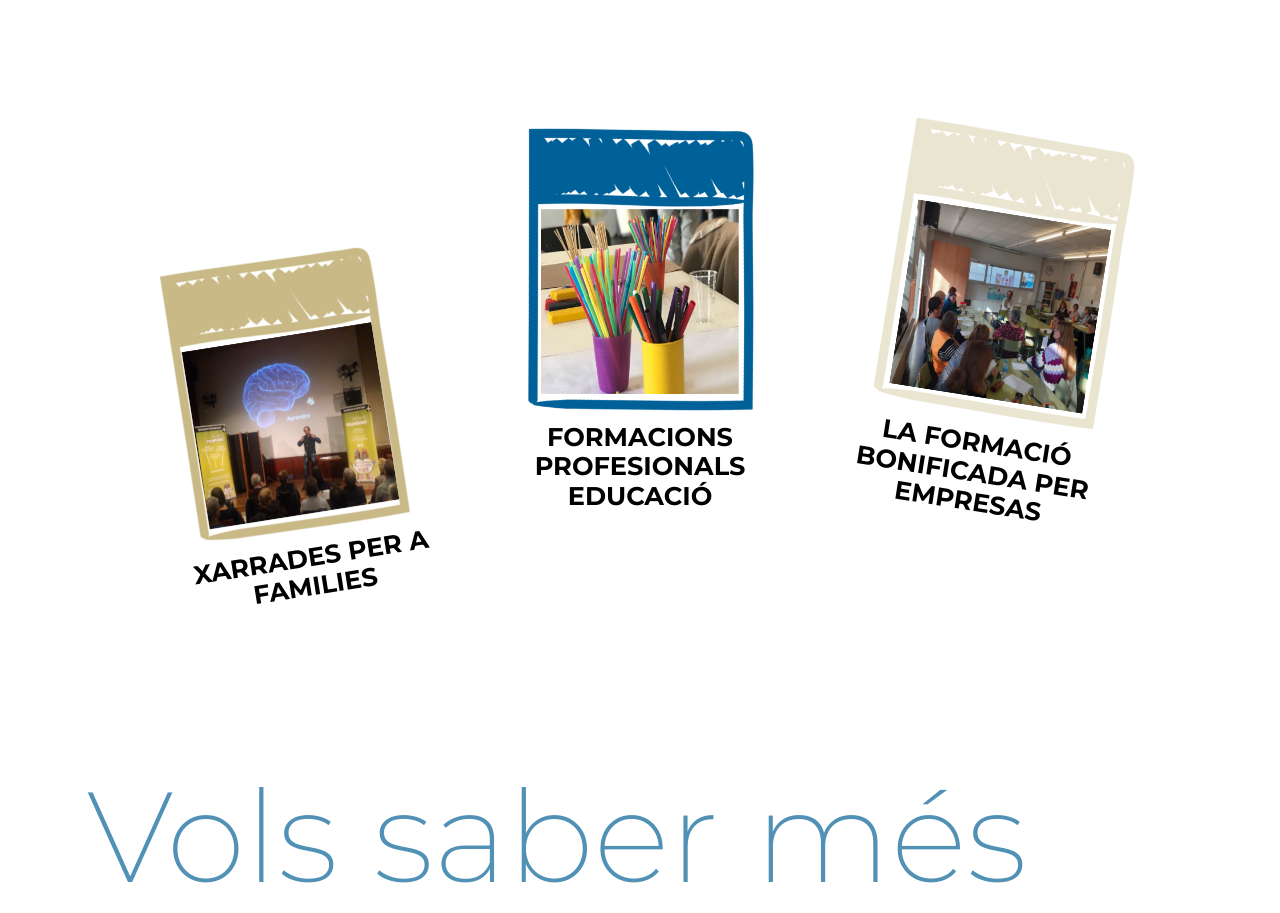
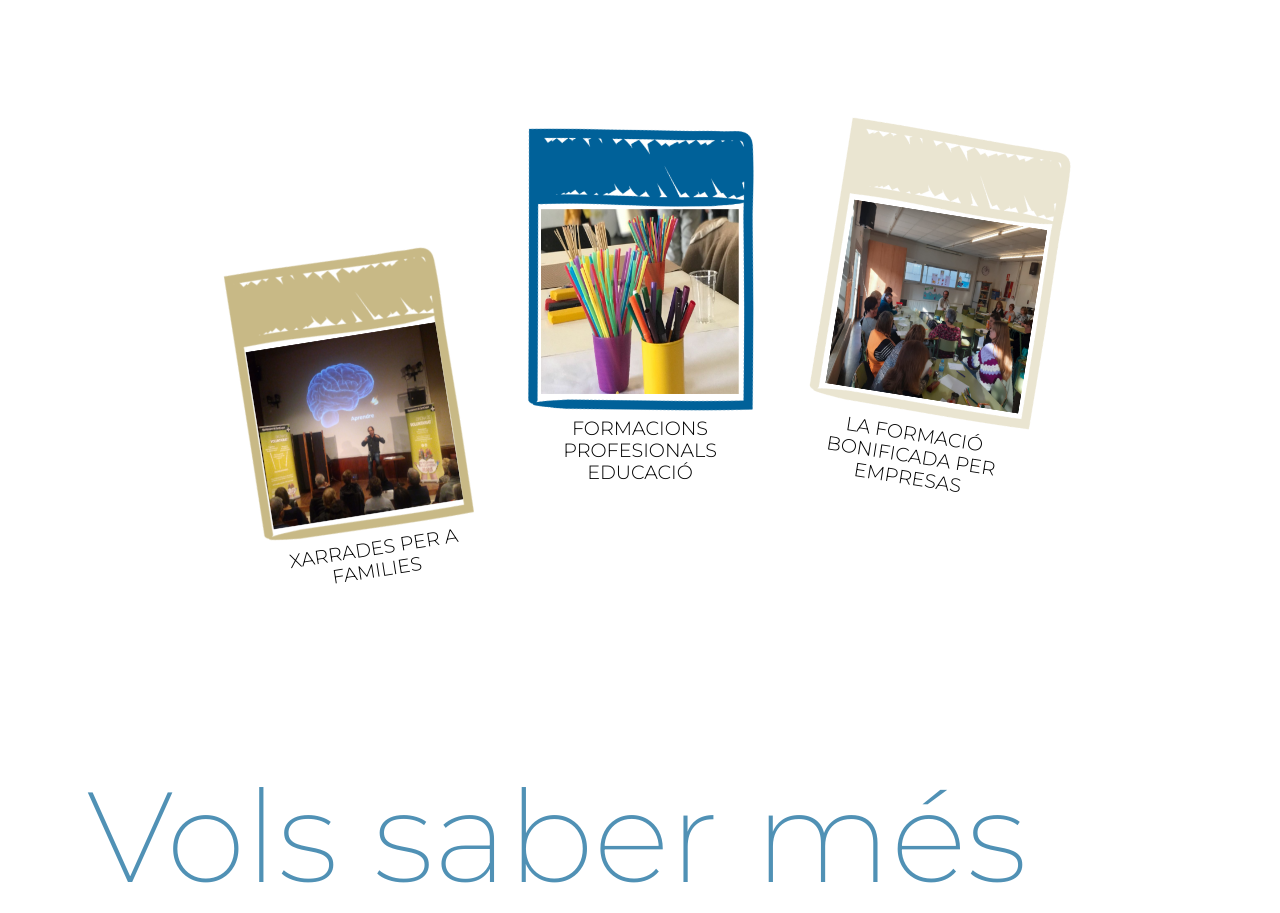
Before and after one commit to devlitus/vite-roger, a React (Vite) app: page / in a window 1280 px wide. Shown: the part 1308-2221 px from the top of the page. Built offline with nearby package versions, Linux system fonts and the light colour scheme; a web font is replaced by a local one.

Commit message:
Component Home Car polaroid
change size content block Polaroid

```diff
--- a/src/components/card/cardPolaroid.css
+++ b/src/components/card/cardPolaroid.css
@@ -20,7 +20,8 @@
 }
 .title {
   position: relative;
-  font-size: clamp(1.5vw, 2vw, 3vw);
+  font-size: clamp(1vw, 1.5vw, 2vw);
+  font-weight: var(--fontWeightLight);
   text-align: center;
   top: -2vw;
   color: #000;
--- a/src/pages/home/home.css
+++ b/src/pages/home/home.css
@@ -57,7 +57,7 @@
   line-height: 1.7;
 }
 .home-polaroid {
-  max-width: 85vw;
+  max-width: 70vw;
   margin: 7rem auto;
   display: grid;
   grid-template-columns: repeat(3, 1fr);
```
